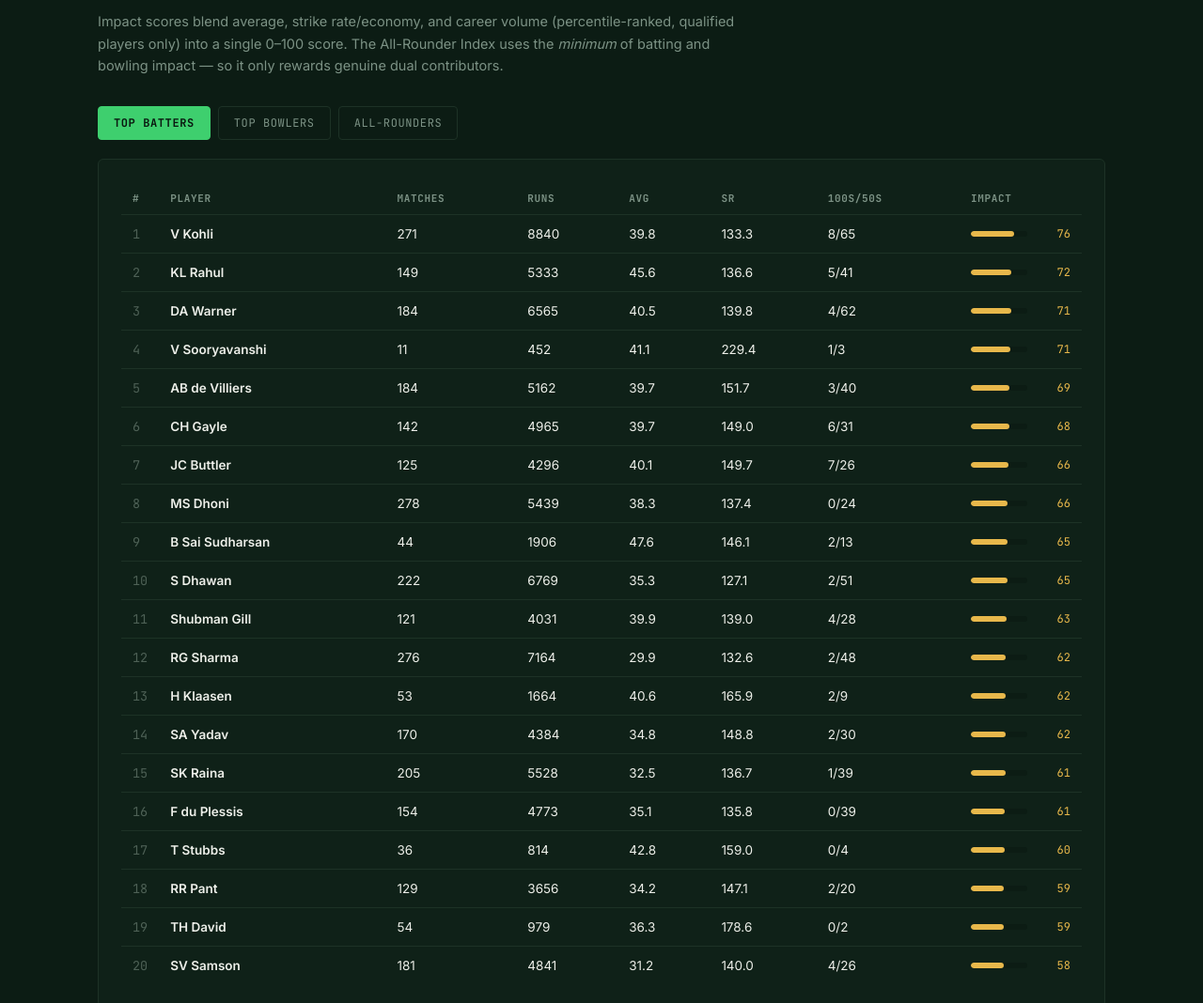
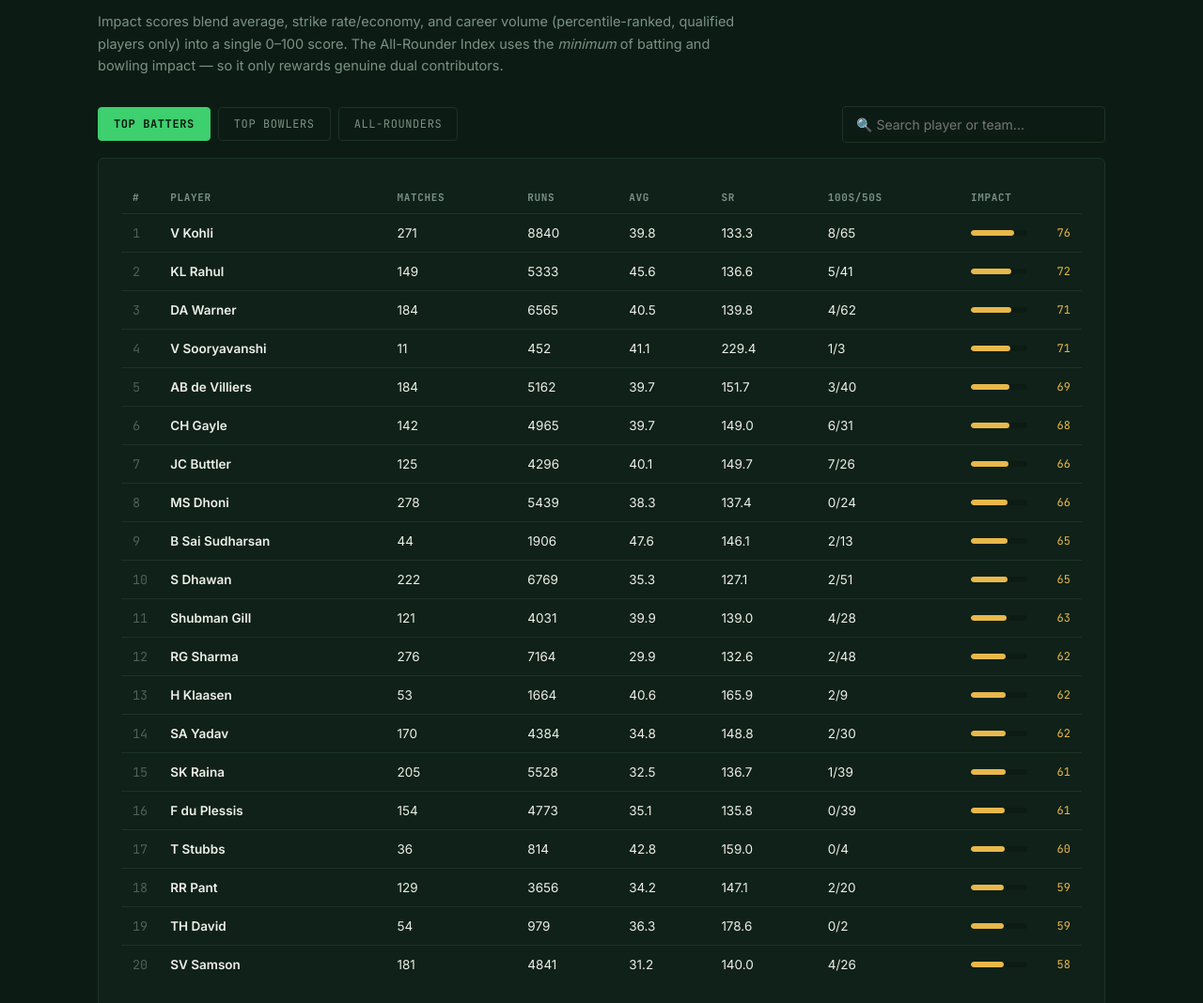
Before and after one commit to jeel-kankadiya/CRICKET_ANALYSIS_PLATEFORM, a website: page dashboard/index.html in a window 1280 px wide. Shown: the part 3041-4109 px from the top of the page at 94% size. Drawn offline with nearby package versions, Linux system fonts and the light colour scheme.

Commit message:
feat: add real-time player & team search bar to Career Leaderboards section

```diff
--- a/dashboard/index.html
+++ b/dashboard/index.html
@@ -294,10 +294,15 @@
       <h2>Career Leaderboards</h2>
       <p class="section-desc">Impact scores blend average, strike rate/economy, and career volume (percentile-ranked, qualified players only) into a single 0–100 score. The All-Rounder Index uses the <i>minimum</i> of batting and bowling impact — so it only rewards genuine dual contributors.</p>
     </div>
-    <div class="tabs">
-      <button class="tab-btn active" data-tab="bat">Top Batters</button>
-      <button class="tab-btn" data-tab="bowl">Top Bowlers</button>
-      <button class="tab-btn" data-tab="allr">All-Rounders</button>
+    <div style="display:flex; align-items:center; justify-content:space-between; gap:16px; margin-bottom:16px; flex-wrap:wrap;">
+      <div class="tabs" style="margin:0;">
+        <button class="tab-btn active" data-tab="bat">Top Batters</button>
+        <button class="tab-btn" data-tab="bowl">Top Bowlers</button>
+        <button class="tab-btn" data-tab="allr">All-Rounders</button>
+      </div>
+      <div style="width:280px; max-width:100%;">
+        <input type="text" id="playerSearchInput" placeholder="🔍 Search player or team..." style="width:100%; background:var(--bg-panel-alt); color:var(--chalk); border:1px solid var(--line); padding:10px 14px; font-family:'Inter',sans-serif; font-size:14px; border-radius:4px; outline:none;" />
+      </div>
     </div>
     <div class="card">
       <table>
@@ -677,12 +682,27 @@ const leaderConfigs = {
   }
 };
 
-function renderLeaderboard(tab){
-  const cfg = leaderConfigs[tab];
+let currentLeaderTab = 'bat';
+
+function renderLeaderboard(tab, query = ''){
+  currentLeaderTab = tab || currentLeaderTab;
+  const cfg = leaderConfigs[currentLeaderTab];
   const head = document.getElementById('leaderHead');
   const body = document.getElementById('leaderBody');
   head.innerHTML = '<tr><th>#</th>' + cfg.cols.map(c=>`<th>${c.h}</th>`).join('') + '</tr>';
-  body.innerHTML = cfg.data.map((row,i)=>{
+
+  const q = (query || '').trim().toLowerCase();
+  const filteredData = q
+    ? cfg.data.filter(row => (row.PlayerName || '').toLowerCase().includes(q) || (row.Teams || '').toLowerCase().includes(q))
+    : cfg.data;
+
+  if(filteredData.length === 0){
+    const tabName = currentLeaderTab === 'bat' ? 'Top Batters' : currentLeaderTab === 'bowl' ? 'Top Bowlers' : 'All-Rounders';
+    body.innerHTML = `<tr><td colspan="${cfg.cols.length + 1}" style="text-align:center; padding:24px; color:var(--slate);">No player or team matching "${query}" found in ${tabName}</td></tr>`;
+    return;
+  }
+
+  body.innerHTML = filteredData.map((row,i)=>{
     const cells = cfg.cols.map(c=>{
       if(c.bar){
         const val = row[c.k];
@@ -695,13 +715,23 @@ function renderLeaderboard(tab){
     return `<tr><td class="rank">${i+1}</td>${cells}</tr>`;
   }).join('');
 }
+
 document.querySelectorAll('.tab-btn').forEach(btn=>{
   btn.addEventListener('click', ()=>{
     document.querySelectorAll('.tab-btn').forEach(b=>b.classList.remove('active'));
     btn.classList.add('active');
-    renderLeaderboard(btn.dataset.tab);
+    const sInput = document.getElementById('playerSearchInput');
+    renderLeaderboard(btn.dataset.tab, sInput ? sInput.value : '');
   });
 });
+
+const sInput = document.getElementById('playerSearchInput');
+if(sInput){
+  sInput.addEventListener('input', (e)=>{
+    renderLeaderboard(currentLeaderTab, e.target.value);
+  });
+}
+
 renderLeaderboard('bat');
 
 // ---------- TOSS / VENUE ----------
```
